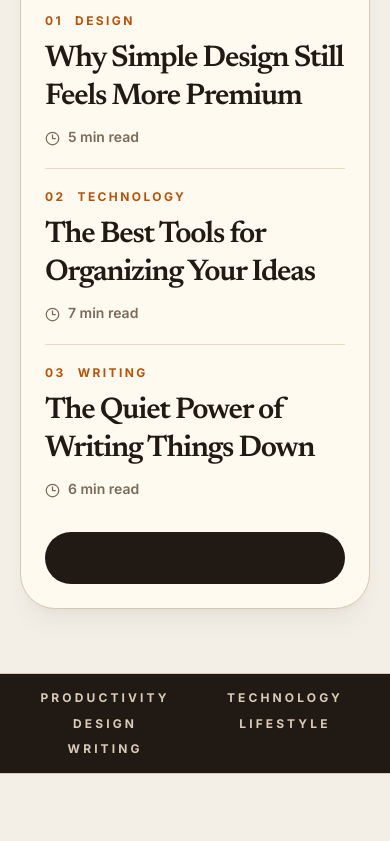
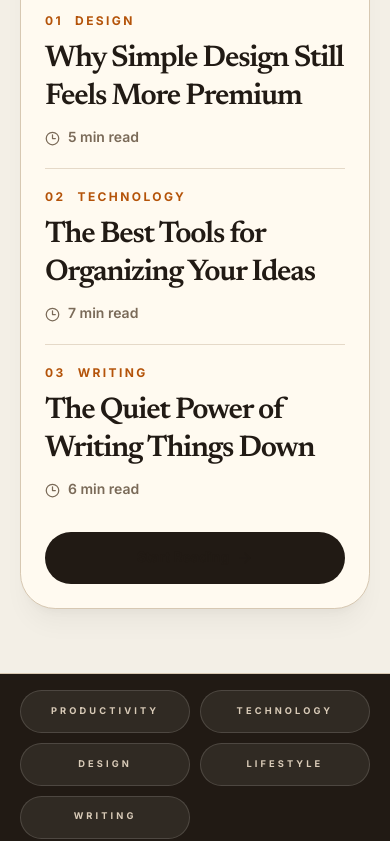
Before and after one commit to tan15hacks/noteview, a Next.js app: page / in a window 390 px wide. Shown: the part 1156-1997 px from the top of the page. Built offline with nearby package versions, Linux system fonts and the light colour scheme.

Commit message:
Redesign NoteView editorial theme styles

```diff
--- a/app/globals.css
+++ b/app/globals.css
@@ -1,8 +1,8 @@
 @import "tailwindcss";
 
 :root {
-  --background: #f8f7f3;
-  --foreground: #111111;
+  --background: #f3efe6;
+  --foreground: #211a14;
 }
 
 @theme inline {
@@ -31,13 +31,28 @@ body {
 
 body::before {
   content: "";
+  pointer-events: none;
   position: fixed;
   inset: 0;
   z-index: -2;
   background:
-    radial-gradient(circle at 18% 0%, rgba(37, 99, 235, 0.14), transparent 30%),
-    radial-gradient(circle at 90% 10%, rgba(17, 17, 17, 0.06), transparent 26%),
-    linear-gradient(180deg, #f8f7f3 0%, #f3f0e8 100%);
+    radial-gradient(circle at 10% 5%, rgba(180, 83, 9, 0.14), transparent 28%),
+    radial-gradient(circle at 88% 0%, rgba(33, 26, 20, 0.08), transparent 28%),
+    linear-gradient(180deg, #f3efe6 0%, #e9dfcf 100%);
+}
+
+body::after {
+  content: "";
+  pointer-events: none;
+  position: fixed;
+  inset: 0;
+  z-index: -1;
+  opacity: 0.28;
+  background-image:
+    linear-gradient(rgba(33, 26, 20, 0.045) 1px, transparent 1px),
+    linear-gradient(90deg, rgba(33, 26, 20, 0.035) 1px, transparent 1px);
+  background-size: 42px 42px;
+  mask-image: linear-gradient(to bottom, black, transparent 78%);
 }
 
 a {
@@ -54,14 +69,14 @@ input {
 }
 
 ::selection {
-  background: #2563eb;
-  color: white;
+  background: #b45309;
+  color: #fffaf0;
 }
 
 button:focus-visible,
 a:focus-visible,
 input:focus-visible {
-  outline: 2px solid #2563eb;
+  outline: 2px solid #b45309;
   outline-offset: 4px;
 }
 
@@ -77,7 +92,7 @@ input:focus-visible {
   bottom: -0.45rem;
   height: 2px;
   border-radius: 999px;
-  background: #2563eb;
+  background: #b45309;
   transform: scaleX(0);
   transform-origin: center;
   transition: transform 280ms cubic-bezier(0.22, 1, 0.36, 1);
@@ -112,23 +127,33 @@ input:focus-visible {
   transform: translateY(0);
 }
 
-.editor-card:hover,
-.post-card:hover,
-.category-card:hover,
-.popular-row:hover {
-  transform: translateY(-8px);
-  border-color: rgba(37, 99, 235, 0.32);
-  box-shadow: 0 24px 80px rgba(17, 17, 17, 0.08);
+.story-cover img,
+.article-card img {
+  transform: scale(1.001);
+  transition:
+    transform 900ms cubic-bezier(0.22, 1, 0.36, 1),
+    filter 900ms cubic-bezier(0.22, 1, 0.36, 1);
 }
 
-.editor-card img {
-  transform: scale(1.001);
-  transition: transform 900ms cubic-bezier(0.22, 1, 0.36, 1), filter 900ms cubic-bezier(0.22, 1, 0.36, 1);
+.story-cover:hover img,
+.article-card:hover img {
+  transform: scale(1.045);
+  filter: saturate(1.04) contrast(1.04);
 }
 
-.editor-card:hover img {
-  transform: scale(1.045);
-  filter: saturate(1.05) contrast(1.04);
+.story-cover:hover,
+.article-card:hover,
+.topic-card:hover,
+.popular-row:hover,
+.story-link:hover {
+  transform: translateY(-7px);
+}
+
+.article-card:hover,
+.topic-card:hover,
+.popular-row:hover {
+  border-color: rgba(180, 83, 9, 0.42);
+  box-shadow: 0 24px 80px rgba(33, 26, 20, 0.08);
 }
 
 @media (max-width: 767px) {
@@ -142,13 +167,13 @@ input:focus-visible {
     gap: 0.6rem;
   }
 
-  #home + section.border-y span {
+  #home + section.border-y a {
     display: grid;
     min-height: 2.7rem;
     place-items: center;
-    border: 1px solid #e5e1d8;
+    border: 1px solid rgba(255, 250, 240, 0.14);
     border-radius: 999px;
-    background: white;
+    background: rgba(255, 250, 240, 0.07);
     padding: 0.72rem 0.55rem;
     text-align: center;
     font-size: 0.58rem;
```
